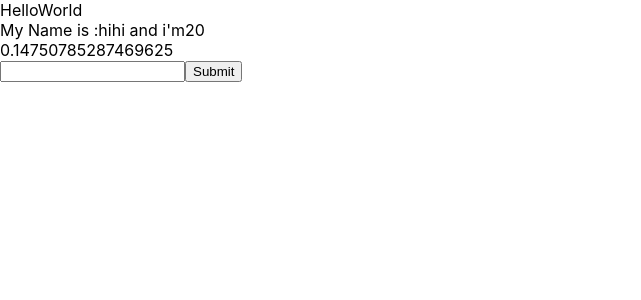
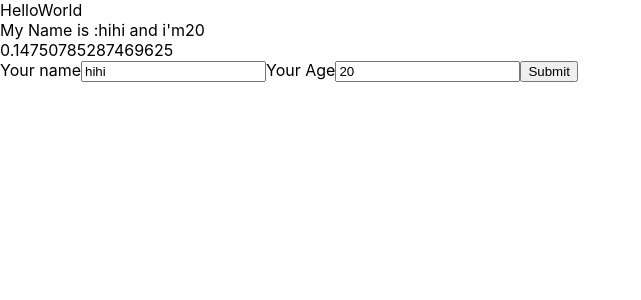
Before and after one commit to hieule2804/ReactToturial, a React (Create React App) app: page / in a window 1280 px wide. Shown: the top 300 px of the page, without its empty margins (0-641 px from the left). Built offline with nearby package versions, Linux system fonts and the light colour scheme.

Commit message:
nesting Component

```diff
--- a/src/component/MyComponent.js
+++ b/src/component/MyComponent.js
@@ -2,58 +2,18 @@
 //funstion component
 
 import React from "react";
+import UserInfor from "./UserInfor";
 
 class MyComponent extends React.Component {
 
-    //state là 1 obj : kiểm soat data của component
-    state = {
-        name: "hihi",
-        address: "Hn",
-        age: 20
-    };
-    handlerClick(event) {
-        console.log("my name is the : ", this.state.name)
-        // console.log("random : ", Math.floor((Math.random() * 100) + 1))
-
-        //thay doi giá trị state
-        this.setState({
-            name: "hlee",
-            age: Math.floor((Math.random() * 100) + 1)
-        })
-    }
-    handleOnMouseOver(event) {
-        console.log(event);
-    }
-
-    handleOnChange = (event) => {
-        // console.log(event, event.target.value)
-
-        this.setState({
-            name: event.target.value
-        })
-    }
-    handleOnSubmit = (event) => {
-        //ngăn reload lại trang
-        event.preventDefault();
-        console.log(this.state.name)
-    }
 
     //quy dinh component nay se tra ra cai gi
     render() {
         return (
             //JSX :chir đc 1 phan tu
             <div>
-                My Name is :{this.state.name} and i'm{this.state.age}<br></br>
-                {/* viet code logic,js trong {} */}
-                {Math.random()}
-                {/* chuyen qua dung arrow function */}
-                {/* <button onClick={(event) => { this.handlerClick(event) }}>Click Me</button> */}
-
-                <form onSubmit={(event) => this.handleOnSubmit(event)}>
-                    <input type="text" onChange={(event) => { this.handleOnChange(event) }}></input>
-                    <button >Submit</button>
-                </form>
-
+                {/* goi component con */}
+                <UserInfor />
             </div>
         );
     }
--- /dev/null
+++ b/src/component/UserInfor.js
@@ -0,0 +1,62 @@
+import React from "react";
+
+class UserInfor extends React.Component {
+    //state là 1 obj : kiểm soat data của component
+    state = {
+        name: "hihi",
+        address: "Hn",
+        age: 20
+    };
+    handleOnChangeInput = (event) => {
+        // console.log(event, event.target.value)
+
+        this.setState({
+            name: event.target.value
+        })
+    }
+    handleOnChangeAge = (event) => {
+        // console.log(event, event.target.value)
+
+        this.setState({
+            age: event.target.value
+        })
+    }
+    handleOnSubmit = (event) => {
+        //ngăn reload lại trang
+        event.preventDefault();
+        console.log(this.state)
+    }
+
+
+    render() {
+        return (
+            <div>
+                My Name is :{this.state.name} and i'm{this.state.age}<br></br>
+                {/* viet code logic,js trong {} */}
+                {Math.random()}
+                {/* chuyen qua dung arrow function */}
+                {/* <button onClick={(event) => { this.handlerClick(event) }}>Click Me</button> */}
+
+                <form onSubmit={(event) => this.handleOnSubmit(event)}>
+                    <label>Your name</label>
+                    <input type="text"
+                        value={this.state.name}
+                        onChange={(event) => { this.handleOnChangeInput(event) }}>
+
+                    </input>
+                    <label>Your Age</label>
+                    <input type="text"
+                        value={this.state.age}
+                        onChange={(event) => { this.handleOnChangeAge(event) }}>
+
+                    </input>
+                    <button >Submit</button>
+                </form>
+            </div>
+        )
+
+    }
+
+}
+
+export default UserInfor;
```
